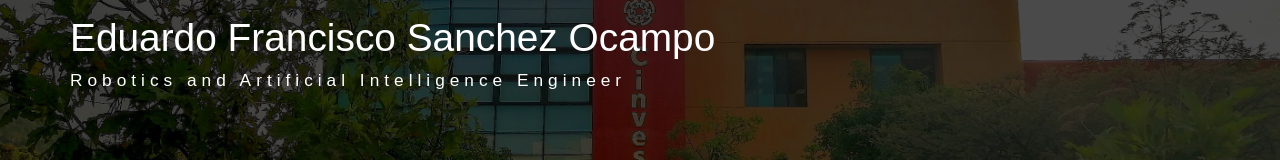
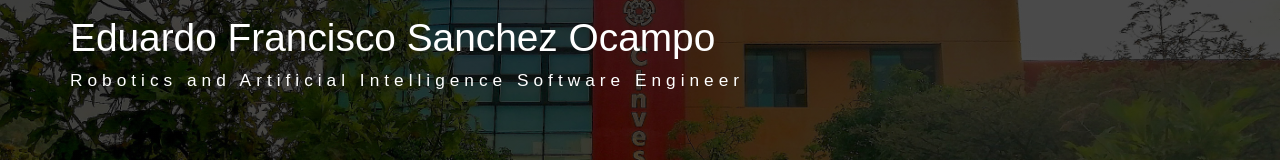
Before and after one commit to EduardoSanchezO/EduardoSanchez, a website: page index.html in a window 1280 px wide. Shown: the part 279-439 px from the top of the page. Drawn offline with Linux system fonts and the light colour scheme; some packages are replaced by stand-ins of ours.

Commit message:
Update index.html

```diff
--- a/index.html
+++ b/index.html
@@ -20,7 +20,7 @@
             <div class="header-content">
 
                 <h4 class="header-subtitle">Eduardo Francisco Sanchez Ocampo</h4>
-                <h6 class="header-mono" >Robotics and Artificial Intelligence Engineer</h6>
+                <h6 class="header-mono" >Robotics and Artificial Intelligence Software Engineer</h6>
             </div>
         </div>
     </header>
@@ -46,7 +46,7 @@
                     <img src="assets/imgs/edu2.jpg" alt="" class="brand-img">
                     <li class="brand-txt">
                         <h5 class="brand-title">Eduardo Francisco Sanchez Ocampo</h5>
-                        <div class="brand-subtitle">Robotics and Artificial Intelligence Engineer</div>
+                        <div class="brand-subtitle">Robotics and Artificial Intelligence Software Engineer</div>
                     </li>
                 </ul>
                 <ul class="navbar-nav ml-auto">
```
